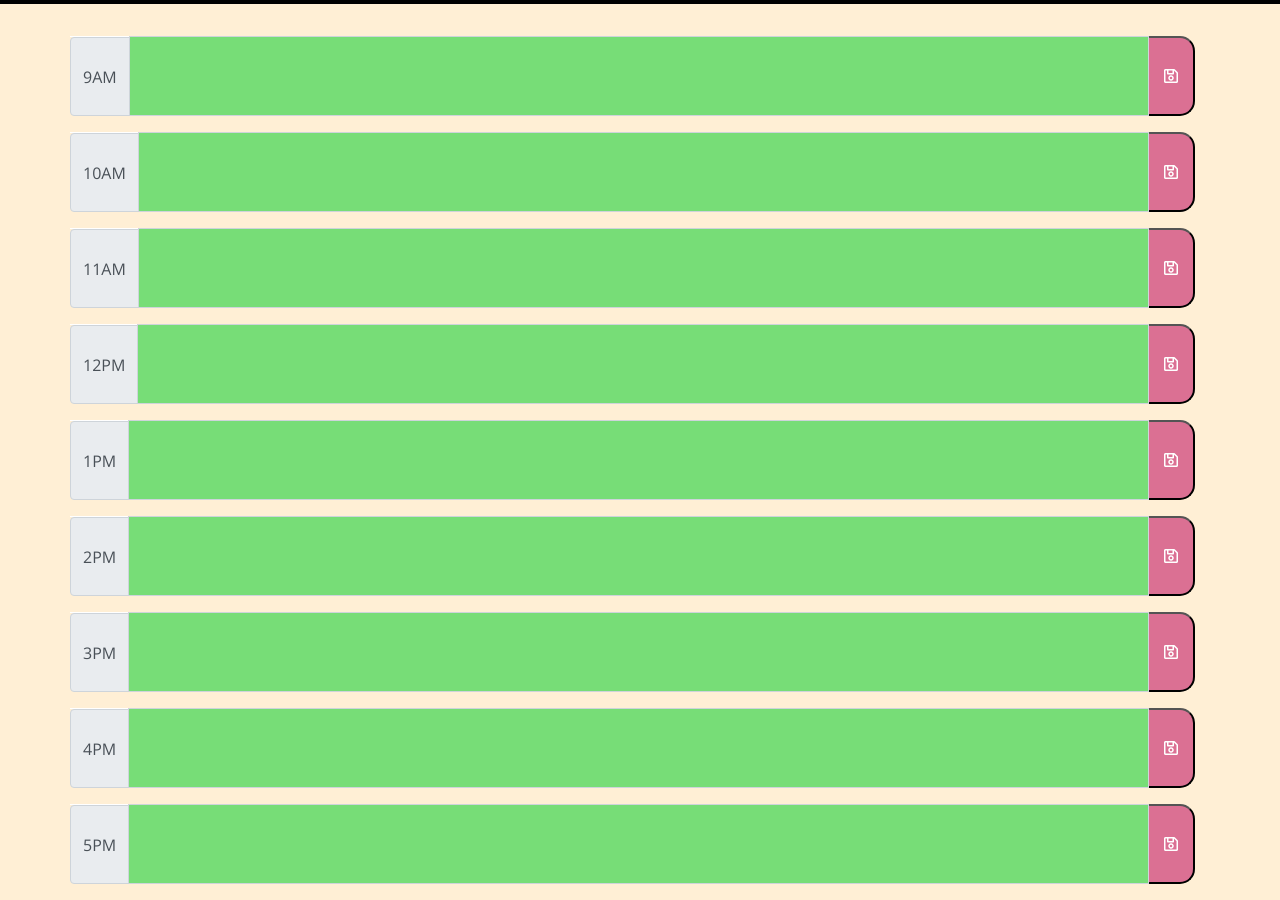
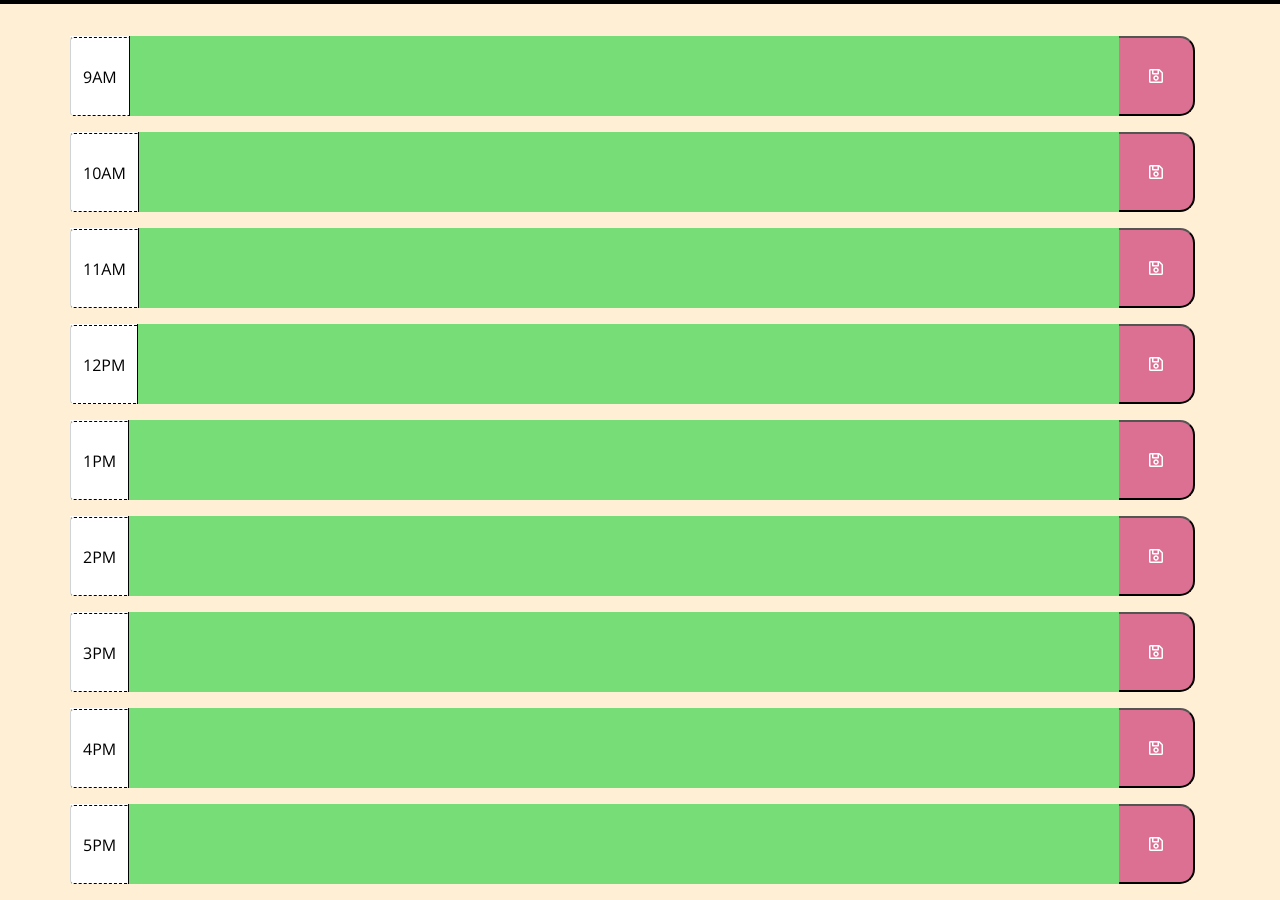
Before and after one commit to nehreetkaur/Dayplannerhmk5, a plain HTML site: page index.html in a window 1280 px wide. Shown: the part 300-1200 px from the top of the page. Drawn offline with nearby package versions, Linux system fonts and the light colour scheme.

Commit message:
changed some settings

```diff
--- a/index.html
+++ b/index.html
@@ -29,10 +29,10 @@
     <div class="input-group mb-3">
 
       <div class="input-group-prepend row">
-        <span class="input-group-text ">9AM</span>
+        <span class="input-group-text hour">9AM</span>
 
       </div>
-      <textarea id="writeareafor9" type="text" cols="100" rows="1" class="form-control  "></textarea>
+      <textarea id="writeareafor9" type="text" cols="100" rows="1" class="form-control description textarea "></textarea>
 
       <div class="input-group-append">
         <button type="button"   class=" saveBtn"><i class="far fa-save save"></i> </button>
@@ -47,9 +47,9 @@
     <div class="input-group mb-3">
       <!--to add help text in front of the input-->
       <div class="input-group-prepend row">
-        <span class="input-group-text ">10AM</span>
+        <span class="input-group-text hour">10AM</span>
       </div>
-      <textarea id="writeareafor10" type="text" cols="100" rows="1" class="form-control "></textarea>
+      <textarea id="writeareafor10" type="text" cols="100" rows="1" class="form-control description  textarea"></textarea>
       <!--to add it behind the input-->
       <div class="input-group-append">
         <button class="saveBtn"><i class="far fa-save  save"></i> </button>
@@ -60,10 +60,10 @@
 
     <div class="input-group mb-3">
       <div class="input-group-prepend row">
-        <span class="input-group-text ">11AM</span>
+        <span class="input-group-text hour">11AM</span>
 
       </div>
-      <textarea id="writeareafor11" type="text" cols="100" rows="1" class="form-control "></textarea>
+      <textarea id="writeareafor11" type="text" cols="100" rows="1" class="form-control description textarea"></textarea>
       <div class="input-group-append">
         <button class="saveBtn"><i class="far fa-save   save"></i> </button>
       </div>
@@ -74,10 +74,10 @@
 
     <div class="input-group mb-3">
       <div class="input-group-prepend row">
-        <span class="input-group-text ">12PM</span>
+        <span class="input-group-text hour">12PM</span>
 
       </div>
-      <textarea id="writeareafor12" type="text" cols="100" rows="1" class="form-control "></textarea>
+      <textarea id="writeareafor12" type="text" cols="100" rows="1" class="form-control description textarea"></textarea>
       <div class="input-group-append">
         <button  class="saveBtn"><i class="far fa-save save"></i> </button>
       </div>
@@ -90,10 +90,10 @@
 
     <div class="input-group mb-3">
       <div class="input-group-prepend row">
-        <span class="input-group-text ">1PM</span>
+        <span class="input-group-text hour">1PM</span>
 
       </div>
-      <textarea id="writeareafor1" type="text" cols="100" rows="1" class="form-control "></textarea>
+      <textarea id="writeareafor1" type="text" cols="100" rows="1" class="form-control description textarea"></textarea>
       <div class="input-group-append">
         <button class="saveBtn"><i class="far fa-save save"></i> </button>
       </div>
@@ -103,10 +103,10 @@
 
     <div class="input-group mb-3">
       <div class="input-group-prepend row">
-        <span class="input-group-text ">2PM</span>
+        <span class="input-group-text hour">2PM</span>
 
       </div>
-      <textarea id="writeareafor2" type="text" cols="100" rows="1" class="form-control "></textarea>
+      <textarea id="writeareafor2" type="text" cols="100" rows="1" class="form-control  description textarea"></textarea>
       <div class="input-group-append">
         <button class="saveBtn"><i class="far fa-save save"></i> </button>
       </div>
@@ -115,10 +115,10 @@
     <!-- 3 pm area button-->
     <div class="input-group mb-3">
       <div class="input-group-prepend row">
-        <span class="input-group-text ">3PM</span>
+        <span class="input-group-text hour">3PM</span>
 
       </div>
-      <textarea id="writeareafor3" type="text" cols="100" rows="1" class="form-control "></textarea>
+      <textarea id="writeareafor3" type="text" cols="100" rows="1" class="form-control description textarea"></textarea>
       <div class="input-group-append">
         <button class="saveBtn"><i class="far fa-save save"></i> </button>
       </div>
@@ -127,10 +127,10 @@
     <!-- 4 pm area button-->
     <div class="input-group mb-3">
       <div class="input-group-prepend row">
-        <span class="input-group-text ">4PM</span>
+        <span class="input-group-text hour">4PM</span>
 
       </div>
-      <textarea id="writeareafor4" type="text" cols="100" rows="1" class="form-control "></textarea>
+      <textarea id="writeareafor4" type="text" cols="100" rows="1" class="form-control description textarea"></textarea>
       <div class="input-group-append">
         <button class="saveBtn"><i class="far fa-save save"></i> </button>
       </div>
@@ -139,10 +139,10 @@
     <!--5pm area description-->
     <div class="input-group mb-3">
       <div class="input-group-prepend row">
-        <span class="input-group-text ">5PM</span>
+        <span class="input-group-text hour">5PM</span>
 
       </div>
-      <textarea id="writeareafor5" type="text" cols="100" rows="1" class="form-control "></textarea>
+      <textarea id="writeareafor5" type="text" cols="100" rows="1" class="form-control description textarea"></textarea>
       <div class="input-group-append">
         <button class="saveBtn"><i class="far fa-save save"></i> </button>
       </div>
--- a/style.css
+++ b/style.css
@@ -5,13 +5,14 @@ body {
   background-color:papayawhip;
 }
 
-textarea{
+.textarea{
   background: transparent;
   border: none;
   resize: none;
   color: #000000;
   border-left: 1px solid black;
-  padding: 10px;
+  padding: 0;
+  border-radius:0 ;
 }
 
 .jumbotron {
@@ -24,23 +25,36 @@ textarea{
 
 .description{
   white-space: pre-wrap;
+
 }
 
 .time-block{
   text-align: center;
   border-radius: 15px;
+
 }
 
 .row {
   white-space: pre-wrap;
   height: 80px;
-  border-top: 1px solid white;;
+  border-top: 1px solid white;
+
+
+
 }
 
 .hour {
   background-color: #ffffff;
   color: #000000;
   border-top: 1px dashed #000000;
+  border-bottom: 1px dashed #000000;
+
+
+
+
+
+
+
 }
 
 .past {
@@ -58,13 +72,16 @@ textarea{
   color: white;
 }
 
+
+
+
 .saveBtn {
   border-left: 1px solid black;
   border-top-right-radius: 15px;
   border-bottom-right-radius: 15px;
   background-color:palevioletred;
   color: white;
-  padding:15px;
+  padding:25px 30px;
 }
 
 .saveBtn i:hover {
```
Also changed, not shown: 1 other file.
